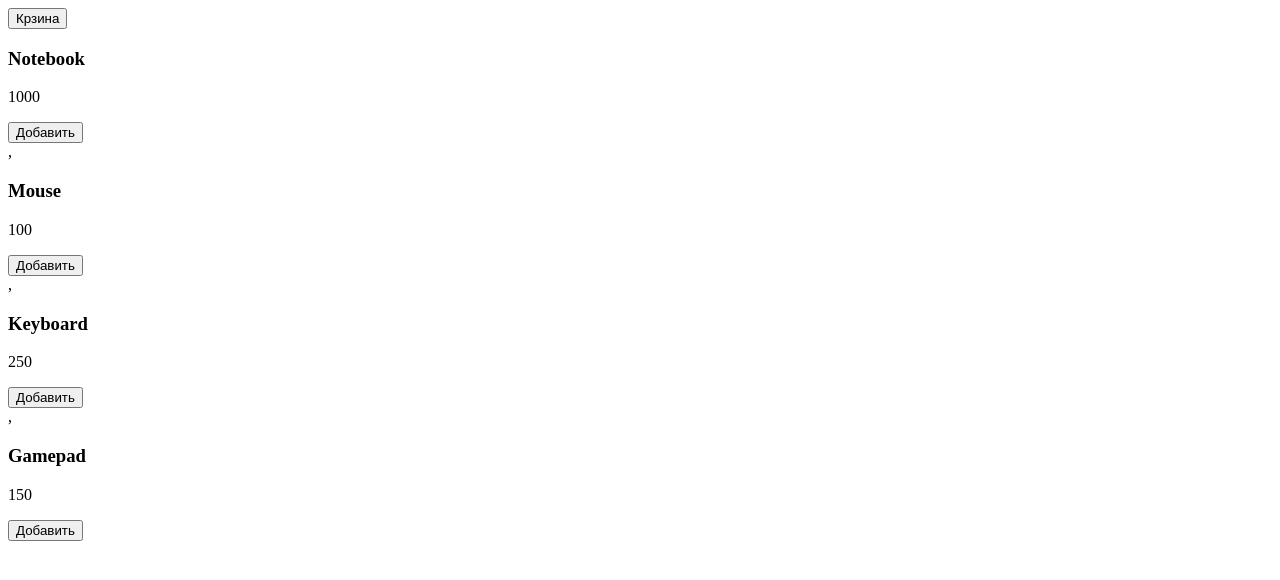
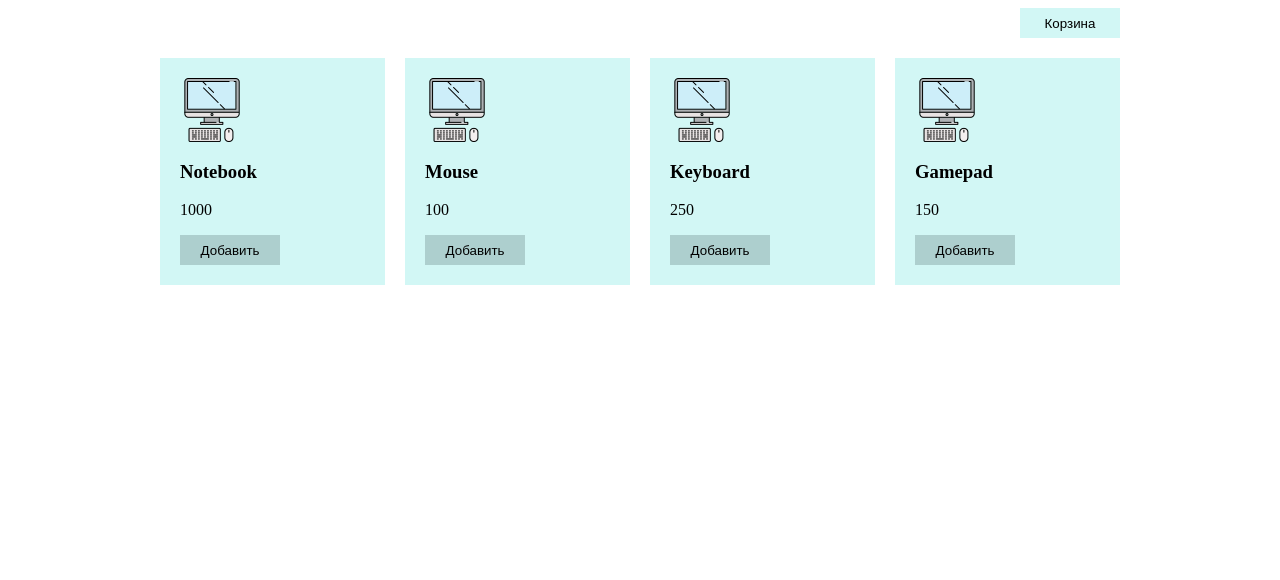
Before and after one commit to vitaliyzems/advansed-JS, a plain HTML site: page index.html in a window 1280 px wide. Drawn offline with Linux system fonts and the light colour scheme.

Commit message:
Выполнил дз

```diff
--- /dev/null
+++ b/css/style.css
@@ -0,0 +1,43 @@
+.container {
+	max-width: 960px;
+	margin: 0 auto;
+}
+
+header {
+	display: grid;
+}
+
+button {
+	cursor: pointer;
+}
+
+.btn-cart {
+	justify-self: end;
+	width: 100px;
+	height: 30px;
+	border: none;
+	background-color: rgb(210, 247, 245);
+	margin-bottom: 20px;
+}
+
+.products {
+	display: grid;
+	grid-template-columns: repeat(4, 1fr);
+	gap: 20px;
+}
+
+.product-item {
+	padding: 20px;
+	background-color: rgb(210, 247, 245);
+}
+
+.product-img {
+	display: block;
+}
+
+.by-btn {
+	width: 100px;
+	height: 30px;
+	border: none;
+	background-color: rgb(173, 207, 206);
+}
--- a/index.html
+++ b/index.html
@@ -4,14 +4,15 @@
 <head>
   <meta charset="UTF-8">
   <title>Интернет-магазин</title>
+  <link rel="stylesheet" href="./css/style.css">
 </head>
 
 <body>
-    <header>
-        <button class="btn-cart" type="button">Крзина</button>
+  <header class="container">
+    <button class="btn-cart" type="button">Корзина</button>
   </header>
   <main>
-        <div class="products"></div>
+    <div class="products container"></div>
   </main>
   <script src="./js/main.js"></script>
 </body>
--- a/js/main.js
+++ b/js/main.js
@@ -1,23 +1,29 @@
 const products = [
-    {id: 1, title: 'Notebook', price: 1000},
-    {id: 2, title: 'Mouse', price: 100},
-    {id: 3, title: 'Keyboard', price: 250},
-    {id: 4, title: 'Gamepad', price: 150},
+  { id: 1, title: 'Notebook', price: 1000 },
+  { id: 2, title: 'Mouse', price: 100 },
+  { id: 3, title: 'Keyboard', price: 250 },
+  { id: 4, title: 'Gamepad', price: 150 },
 ];
 
-const renderProduct = (title, price) => {
+const renderProduct =
+  (title = 'Товар', price = 'Цена', img = './img/pc.png') => {
     return `<div class="product-item">
+            <img class="product-img" src="${img}" alt="pc">
             <h3>${title}</h3>
             <p>${price}</p>
             <button class="by-btn">Добавить</button>
           </div>`;
   };
 
-const renderProducts = (list) => {
+const renderProducts = list => {
   const productList = list.map((good) => {
     return renderProduct(good.title, good.price);
   });
-    document.querySelector('.products').innerHTML = productList;
+  // Запятые отображаются, так как метод map создает новый массив из объектов,
+  // а они следуют друг за другом через запятую. Это можно решить использовав
+  // метод join к получившемуся массиву. Либо можно удалить ноды запятых из
+  // разметки.
+  document.querySelector('.products').innerHTML = productList.join('');
 
   console.log(productList);
 };
```
Also changed, not shown: img/pc.png (added). Lines whose indentation alone changed are shown as unchanged.
